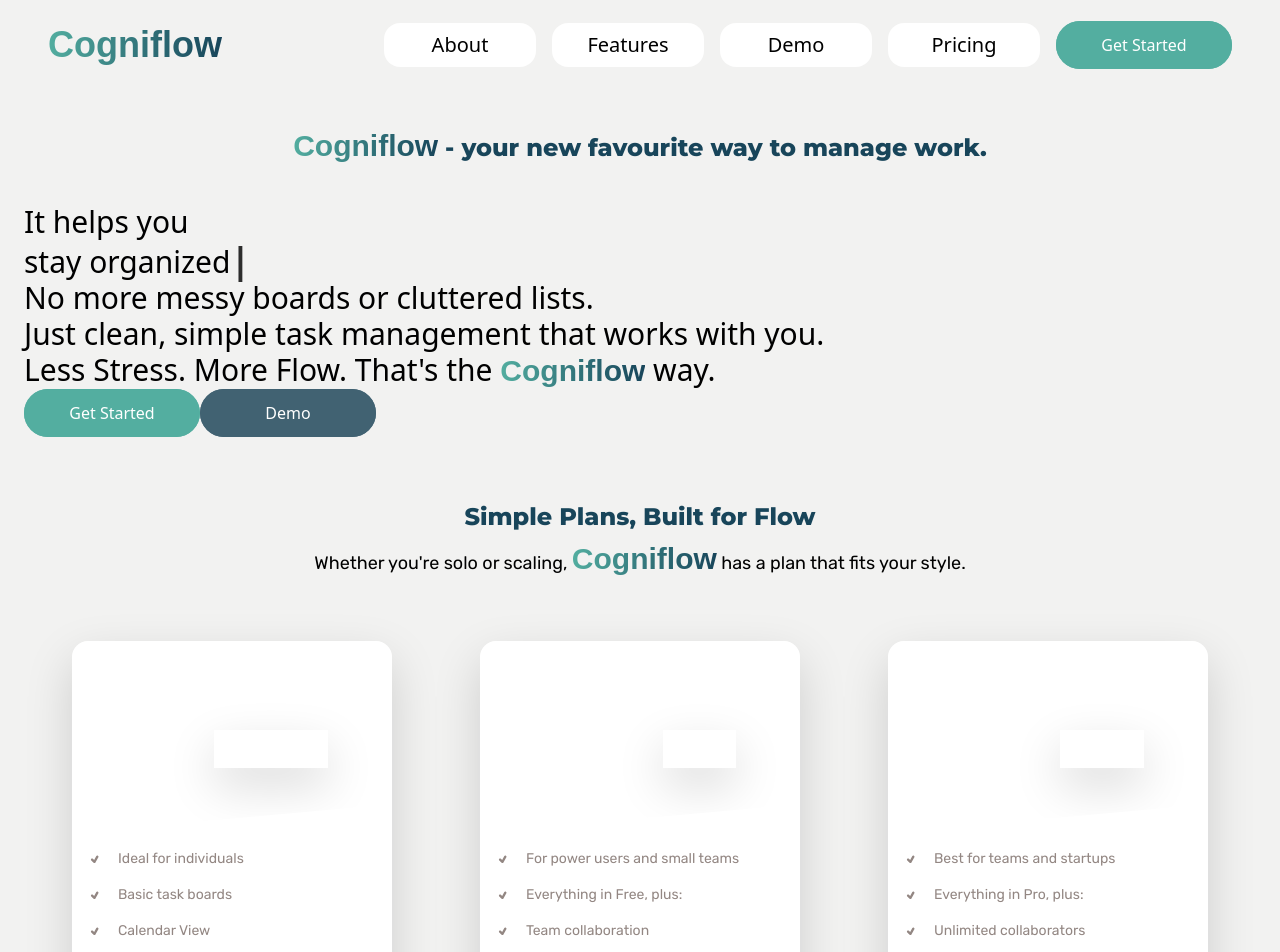
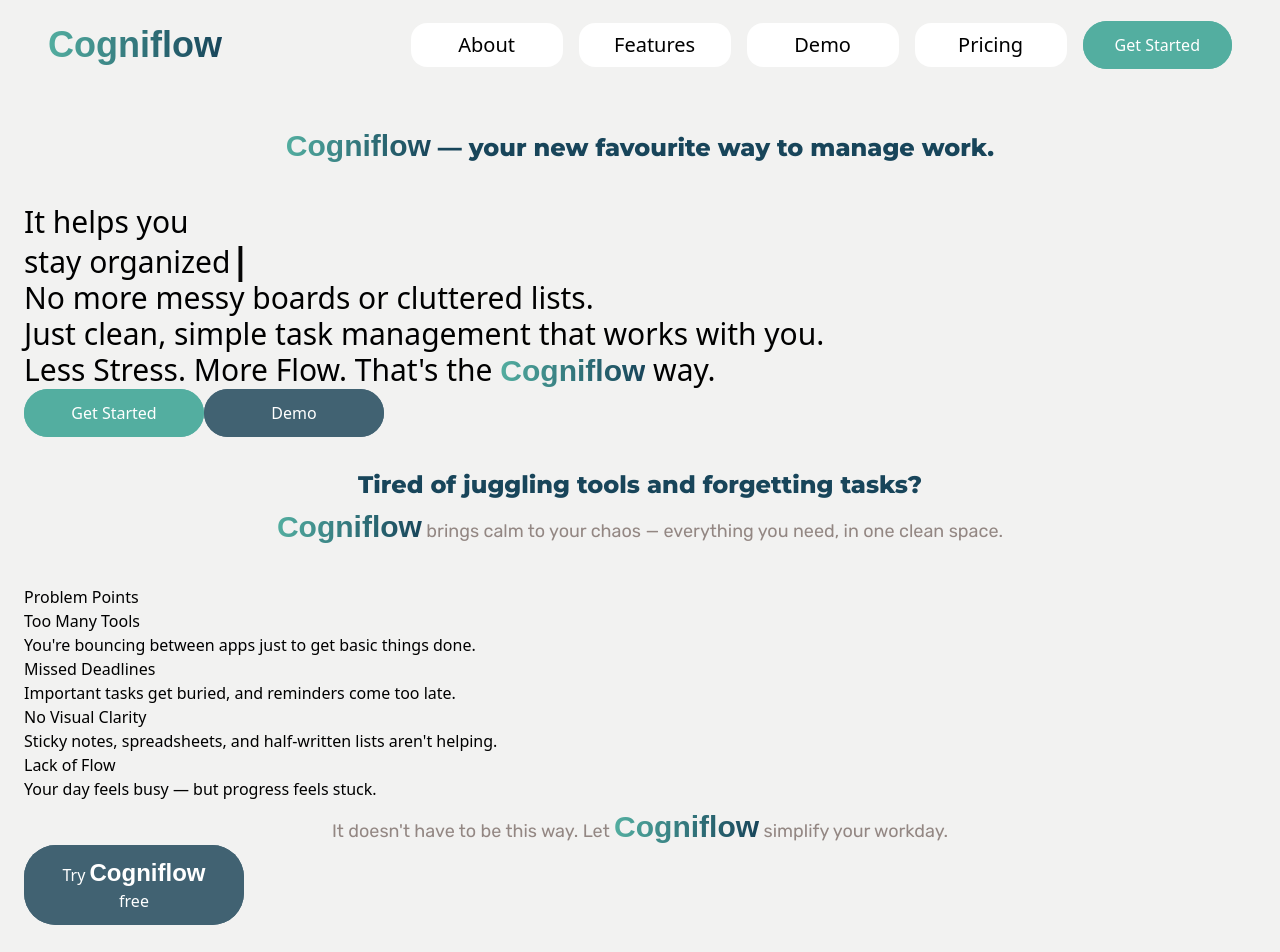
Before and after one commit to arunav999/CogniFlow-frontend, a React (Vite) app: page / in a window 1280 px wide. Shown: the top 952 px of the page. Built offline with nearby package versions, Linux system fonts and the light colour scheme; a web font is replaced by a local one.

Commit message:
about section structure complete

```diff
--- a/src/components/Layout/Header/header.css
+++ b/src/components/Layout/Header/header.css
@@ -18,7 +18,7 @@
 
   #navArea.is-sticky {
     height: 4.6rem;
-    background-color: white;
+    background-color: #f5e1da;
     box-shadow: 0px 1px 8px 1px rgba(0, 0, 0, 0.05);
     border-radius: 0px 0px 8px 8px;
   }
--- a/src/components/Main/About/AboutSection.jsx
+++ b/src/components/Main/About/AboutSection.jsx
@@ -1,9 +1,64 @@
+import Button from "../../Reusable/Button/Button";
+
 const AboutSection = () => {
   return (
     <>
-     <section className="section scroll-mt-20" id="about"></section>
+      <section className="section scroll-mt-20" id="about">
+        <div className="text-center mb-10">
+          <h2 className="heading">
+            Tired of juggling tools and forgetting tasks?
+          </h2>
+          <h4 className="sub-heading text-light-text-secondary">
+            <span className="logo logo-gradient">Cogniflow</span> brings calm to
+            your chaos &mdash; everything you need, in one clean space.
+          </h4>
+        </div>
+
+        <div className="problem">
+          <h2>Problem Points</h2>
+          <div className="points">
+            {/* 1 */}
+            <div className="point-1">
+              <h4>Too Many Tools</h4>
+              <p>You're bouncing between apps just to get basic things done.</p>
+            </div>
+            {/* 2 */}
+            <div className="point-2">
+              <h4>Missed Deadlines</h4>
+              <p>Important tasks get buried, and reminders come too late.</p>
+            </div>
+            {/* 3 */}
+            <div className="point-3">
+              <h4>No Visual Clarity</h4>
+              <p>
+                Sticky notes, spreadsheets, and half-written lists aren't
+                helping.
+              </p>
+            </div>
+            {/* 4 */}
+            <div className="point-4">
+              <h4>Lack of Flow</h4>
+              <p>Your day feels busy &mdash; but progress feels stuck.</p>
+            </div>
+          </div>
+        </div>
+
+        <div className="text-center">
+          <h4 className="sub-heading text-light-text-secondary">
+            It doesn't have to be this way. Let{" "}
+            <span className="logo logo-gradient">Cogniflow</span> simplify your
+            workday.
+          </h4>
+        </div>
+
+        <div>
+          <Button secondary disabled={false} design="w-55">
+            Try <span className="font-logo text-2xl font-semibold">Cogniflow</span> free
+          </Button>
+        </div>
+      </section>
     </>
-  )
-}
+  );
+};
 
-export default AboutSection
+export default AboutSection;
--- a/src/components/Main/Hero/HeroSection.jsx
+++ b/src/components/Main/Hero/HeroSection.jsx
@@ -10,8 +10,8 @@ const HeroSection = () => {
       <section className="section scroll-mt-20">
         <div className="text-center mb-10">
           <h2 className="heading">
-            <span className="logo logo-gradient">Cogniflow</span> - your new
-            favourite way to manage work.
+            <span className="logo logo-gradient">Cogniflow</span> &mdash; your
+            new favourite way to manage work.
           </h2>
         </div>
 
@@ -36,8 +36,10 @@ const HeroSection = () => {
         </div>
 
         <div>
-          <Button disabled={false}>Get Started</Button>
-          <Button disabled={false} secondary>
+          <Button disabled={false} design="w-45">
+            Get Started
+          </Button>
+          <Button disabled={false} secondary design="w-45">
             Demo
           </Button>
         </div>
--- a/src/components/Main/Pricing/PricingSection.jsx
+++ b/src/components/Main/Pricing/PricingSection.jsx
@@ -8,7 +8,7 @@ const PricingSection = () => {
       <section className="section scroll-mt-20" id="pricing">
         <div className="text-center mb-16">
           <h2 className="heading">Simple Plans, Built for Flow</h2>
-          <h4 className="sub-heading">
+          <h4 className="sub-heading text-light-text-secondary">
             Whether you're solo or scaling,{" "}
             <span className="logo logo-gradient">
               Cogniflow
--- a/src/components/Reusable/Button/Button.jsx
+++ b/src/components/Reusable/Button/Button.jsx
@@ -1,12 +1,12 @@
 import "./button.css";
 
-const Button = ({ children, heading, secondary, disabled = true }) => {
+const Button = ({ children, design, secondary, disabled = true }) => {
   return (
     <>
       <button
         className={`button ${secondary ? "secondary" : "primary"} ${
           disabled ? "disabled" : ""
-        }`}
+        } ${design ? `${design}` : ""}`}
         disabled={disabled}
       >
         {children}
--- a/src/components/Reusable/Button/button.css
+++ b/src/components/Reusable/Button/button.css
@@ -3,7 +3,7 @@
   position: relative;
   color: white;
   padding: 1rem 2.5rem;
-  width: 11rem;
+  /* width: 11rem; */
   font-family: var(--font-text);
   border-radius: 2rem;
   font-size: 1rem;
```
